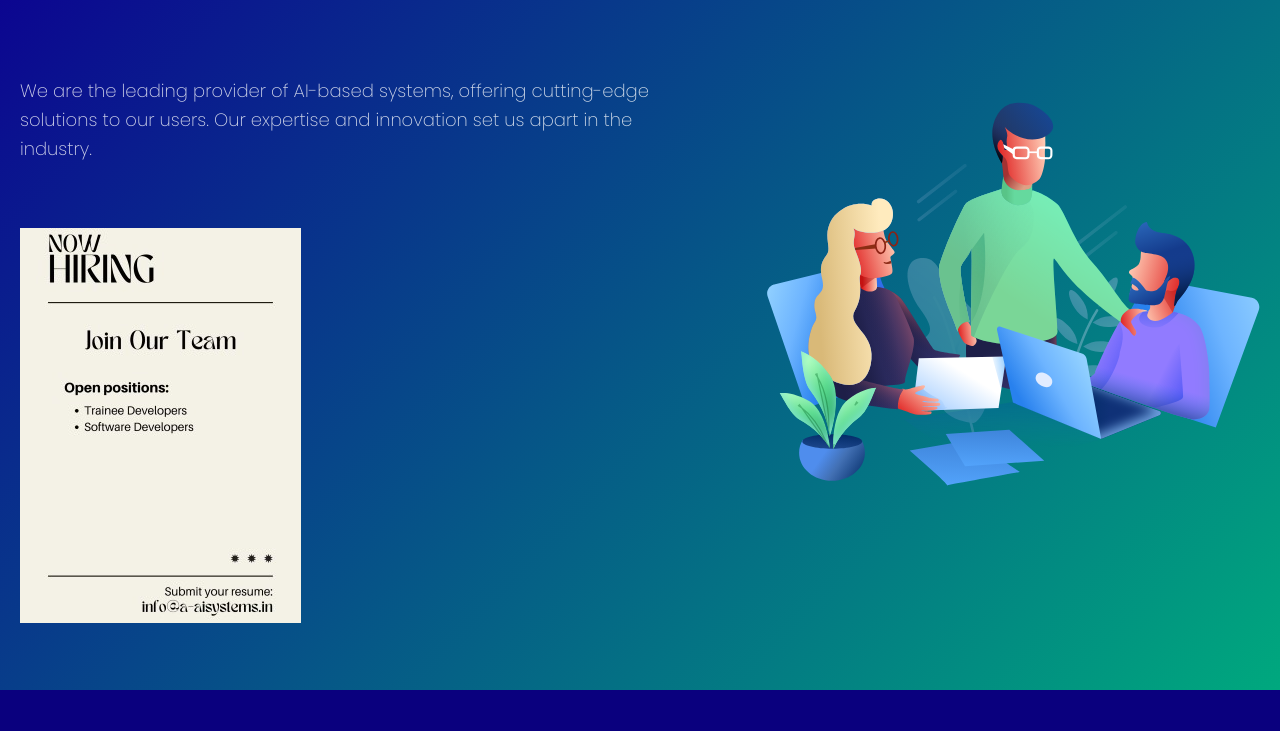
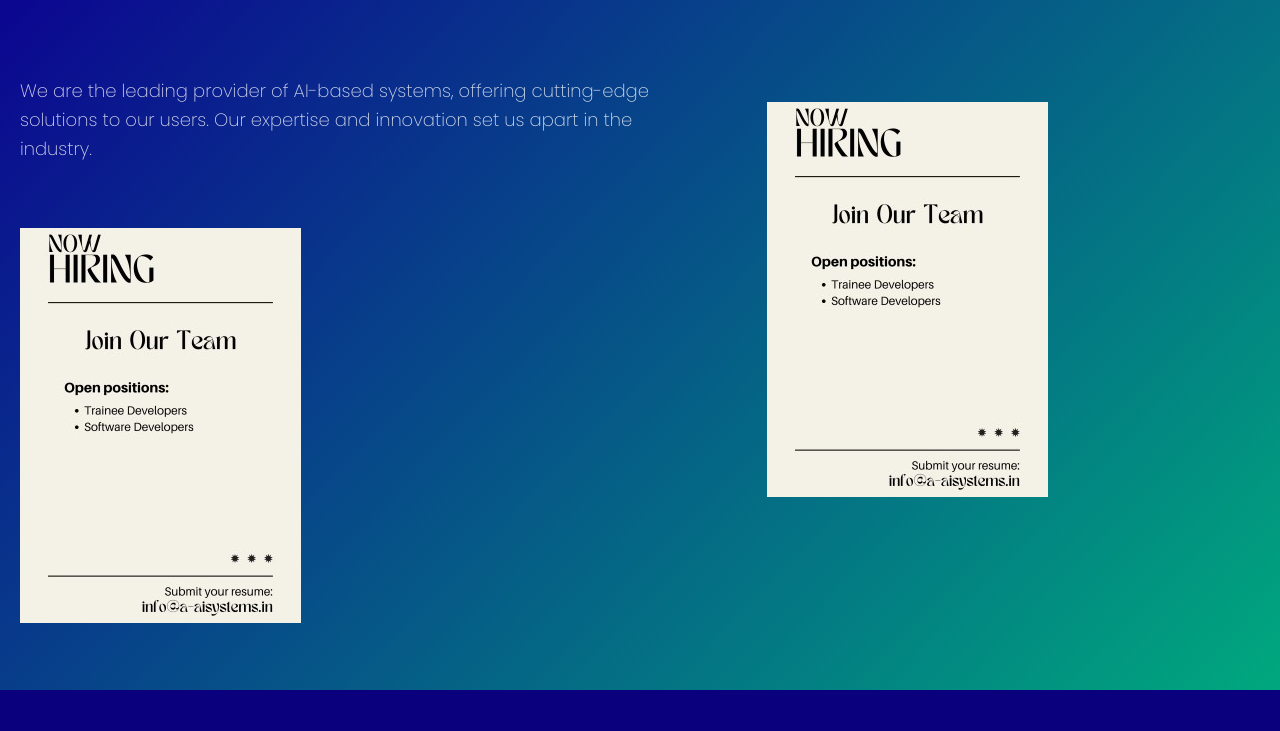
Before and after one commit to venkatkamparaju/hello-world, a plain HTML site: page index.html in a window 1280 px wide. Shown: the part 69-800 px from the top of the page. Drawn offline with Linux system fonts and the light colour scheme.

Commit message:
Update index.html

```diff
--- a/index.html
+++ b/index.html
@@ -53,7 +53,7 @@
                     </div>
                 </div>
                 <div class="column col-5 hide-sm">
-                    <img class="slogan-img" src="./images/yeo-feature-1.svg" alt="">
+                    <img class="slogan-img" src="./images/hello1.jpg" alt="">
                 </div>
                 </div>
             </div>
```
